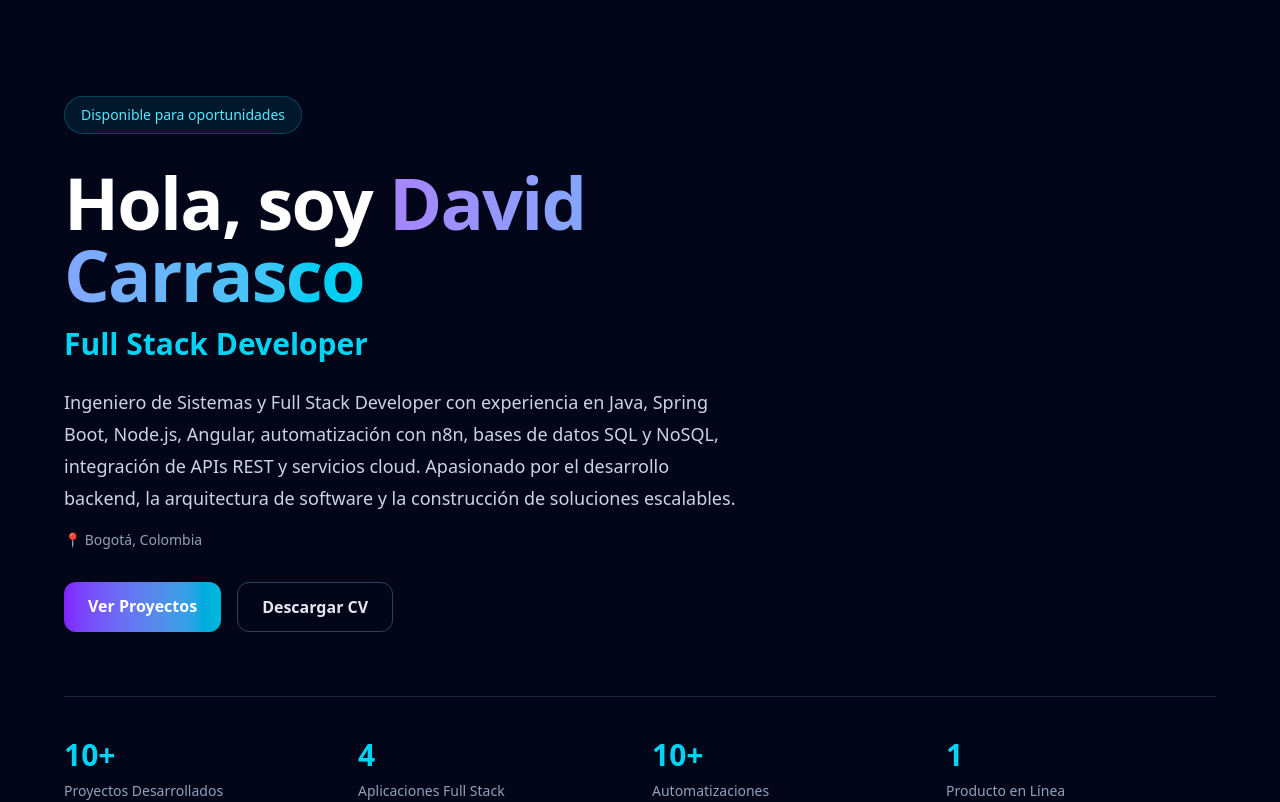
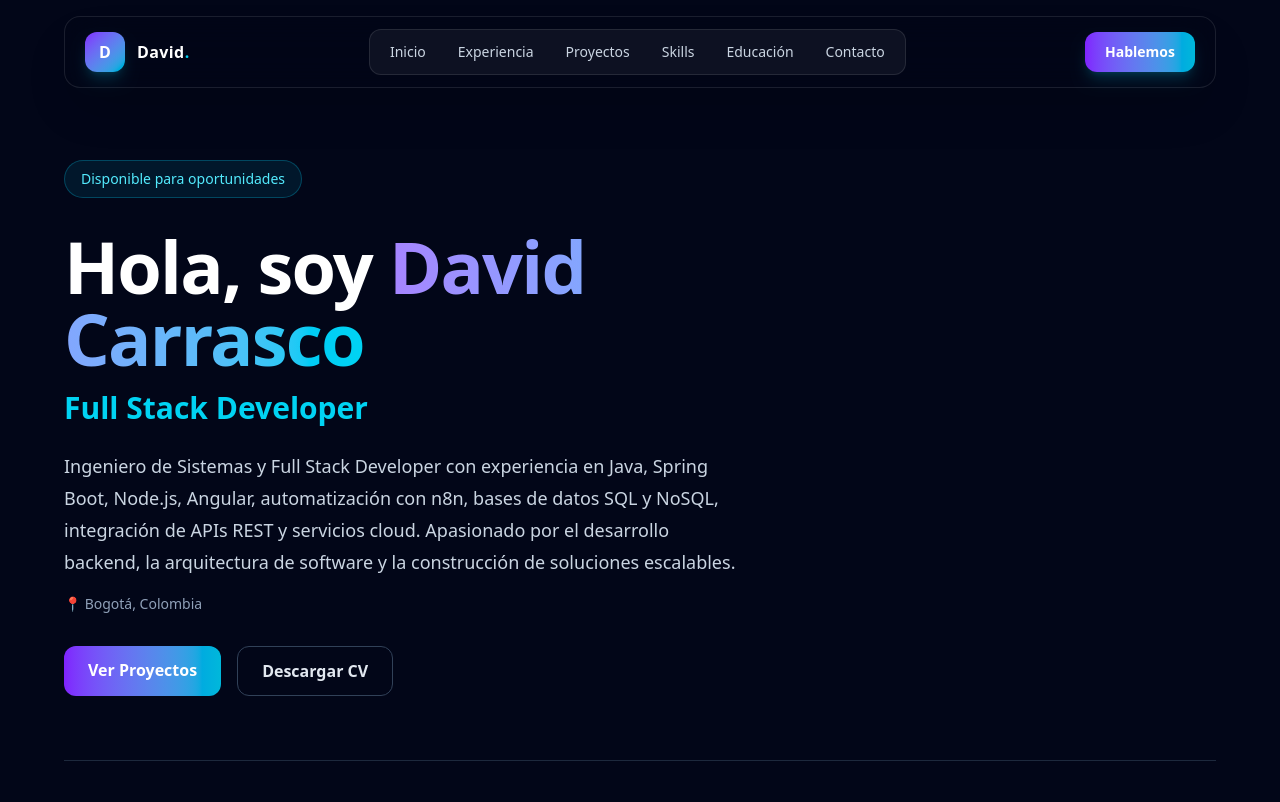
Before and after one commit to dabbi20/Portafolio, an Angular app in the folder david-portfolio/: page / in a window 1280 px wide. Shown: the top 802 px of the page. Built offline with nearby package versions, Linux system fonts and the light colour scheme.

Commit message:
seccion de navar terminada

```diff
--- a/david-portfolio/src/app/app.html
+++ b/david-portfolio/src/app/app.html
@@ -1,3 +1,4 @@
+<app-navbar />
 <app-hero />
 <app-experience />
 <app-projects />
--- /dev/null
+++ b/david-portfolio/src/app/data/navigation/navigation.data.ts
@@ -0,0 +1,26 @@
+export const NAVIGATION = [
+  {
+    label: 'Inicio',
+    url: '#hero',
+  },
+  {
+    label: 'Experiencia',
+    url: '#experience',
+  },
+  {
+    label: 'Proyectos',
+    url: '#projects',
+  },
+  {
+    label: 'Skills',
+    url: '#skills',
+  },
+  {
+    label: 'Educación',
+    url: '#education',
+  },
+  {
+    label: 'Contacto',
+    url: '#contact',
+  },
+];
--- a/david-portfolio/src/app/sections/hero/hero.html
+++ b/david-portfolio/src/app/sections/hero/hero.html
@@ -1,4 +1,4 @@
-<section class="min-h-screen bg-slate-950 text-white px-6 py-24">
+<section id="hero" class="min-h-screen bg-slate-950 px-6 pb-24 pt-40 text-white">
   <div class="mx-auto max-w-6xl">
     <div class="max-w-3xl">
       <span
@@ -36,6 +36,8 @@
 
         <a
           [href]="profile.secondaryCta.url"
+          target="_blank"
+          rel="noopener noreferrer"
           class="rounded-xl border border-slate-700 px-6 py-3 font-semibold text-slate-200 transition hover:border-cyan-400 hover:text-cyan-300"
         >
           {{ profile.secondaryCta.label }}
--- /dev/null
+++ b/david-portfolio/src/app/sections/navbar/navbar.html
@@ -0,0 +1,35 @@
+<header class="fixed left-0 top-0 z-50 w-full px-6 py-4">
+  <nav
+    class="mx-auto flex max-w-6xl items-center justify-between rounded-2xl border border-white/10 bg-slate-950/70 px-5 py-3 shadow-2xl shadow-black/20 backdrop-blur-xl"
+  >
+    <a href="#hero" class="flex items-center gap-3">
+      <span
+        class="flex h-10 w-10 items-center justify-center rounded-xl bg-gradient-to-br from-violet-600 to-cyan-500 font-bold text-white shadow-lg shadow-cyan-500/20"
+      >
+        D
+      </span>
+
+      <span class="text-base font-bold tracking-wide text-white">
+        David<span class="text-cyan-400">.</span>
+      </span>
+    </a>
+
+    <div class="hidden items-center rounded-xl border border-white/10 bg-white/5 p-1 md:flex">
+      @for (item of navigation; track item.url) {
+        <a
+          [href]="item.url"
+          class="rounded-lg px-4 py-2 text-sm text-slate-300 transition hover:bg-white/10 hover:text-white"
+        >
+          {{ item.label }}
+        </a>
+      }
+    </div>
+
+    <a
+      href="#contact"
+      class="hidden rounded-xl bg-gradient-to-r from-violet-600 to-cyan-500 px-5 py-2.5 text-sm font-semibold text-white shadow-lg shadow-cyan-500/20 transition hover:scale-105 md:inline-flex"
+    >
+      Hablemos
+    </a>
+  </nav>
+</header>
--- /dev/null
+++ b/david-portfolio/src/app/sections/navbar/navbar.ts
@@ -0,0 +1,13 @@
+import { Component } from '@angular/core';
+import { NAVIGATION } from '../../data/navigation/navigation.data';
+
+@Component({
+  selector: 'app-navbar',
+  standalone: true,
+  imports: [],
+  templateUrl: './navbar.html',
+  styleUrl: './navbar.css',
+})
+export class Navbar {
+  navigation = NAVIGATION;
+}
```
Also changed, not shown: david-portfolio/src/app/app.ts (+11 -1 lines), david-portfolio/src/app/sections/navbar/navbar.css (added).
